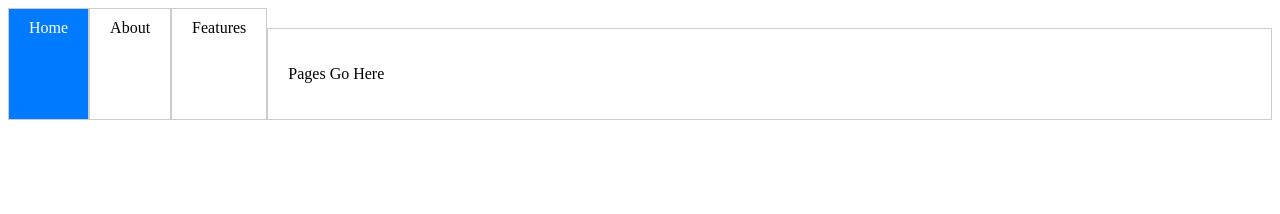
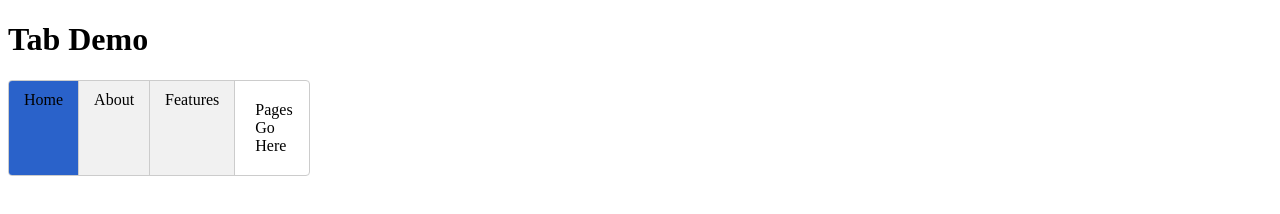
Before and after one commit to acciojob/React-Components-Tabs-anitha-anii, a React app: page / in a window 1280 px wide. Built offline with nearby package versions, Linux system fonts and the light colour scheme.

Commit message:
'chnagers'

```diff
--- a/src/components/App.js
+++ b/src/components/App.js
@@ -1,41 +1,12 @@
-import React,{useState} from "react";
+import React from 'react';
 import '../styles/App.css';
+import Tabs from "./Tabs";
 
-function App(){
-  const [activeTab, setActiveTab] = useState('Home');
-
-  const handleTabClick = (tabName) => {
-    setActiveTab(tabName);
-  };
-
+const App = () => {
   return (
-    <div className="tabs">
-      <div
-        className={activeTab === 'Home' ? 'tab active' : 'tab'}
-        id="Home-tab"
-        onClick={() => handleTabClick('Home')}
-      >
-        Home
-      </div>
-      <div
-        className={activeTab === 'About' ? 'tab active' : 'tab'}
-        id="About-tab"
-        onClick={() => handleTabClick('About')}
-      >
-        About
-      </div>
-      <div
-        className={activeTab === 'Features' ? 'tab active' : 'tab'}
-        id="Features-tab"
-        onClick={() => handleTabClick('Features')}
-      >
-        Features
-      </div>
-      <div className="viewport">
-        {activeTab === 'Home' && <p>Pages Go Here</p>}
-        {activeTab === 'About' && <p>Pages Go Here</p>}
-        {activeTab === 'Features' && <p>Pages Go Here</p>}
-      </div>
+    <div>
+      <h1>Tab Demo</h1>
+      <Tabs />
     </div>
   );
 };
--- /dev/null
+++ b/src/components/Tabs.js
@@ -0,0 +1,35 @@
+import React, { useState } from "react";
+import '../styles/App.css';
+
+const Tab = ({ name, activeTab, setActiveTab }) => {
+  const isActive = activeTab === name;
+
+  const handleClick = () => {
+    setActiveTab(name);
+  };
+
+  return (
+    <div
+      className={`tab ${isActive ? "active" : ""}`}
+      id={`${name}-tab`}
+      onClick={handleClick}
+    >
+      {name}
+    </div>
+  );
+};
+
+const Tabs = () => {
+  const [activeTab, setActiveTab] = useState("Home");
+
+  return (
+    <div className="tabs">
+      <Tab name="Home" activeTab={activeTab} setActiveTab={setActiveTab} />
+      <Tab name="About" activeTab={activeTab} setActiveTab={setActiveTab} />
+      <Tab name="Features" activeTab={activeTab} setActiveTab={setActiveTab} />
+      <div className="viewport">Pages Go Here</div>
+    </div>
+  );
+};
+
+export default Tabs;
--- a/src/styles/App.css
+++ b/src/styles/App.css
@@ -1,22 +1,27 @@
-/* src/components/Tabs.css */
 .tabs {
   display: flex;
+  border: 1px solid #ccc;
+  border-radius: 4px;
+  overflow: hidden;
+  width: 300px;
 }
 
 .tab {
-    padding: 10px 20px;
-    border: 1px solid #ccc;
+  padding: 10px 15px;
   cursor: pointer;
+  border-right: 1px solid #ccc;
+  background-color: #f1f1f1;
+}
+
+.tab:last-child {
+  border-right: none;
 }
 
 .tab.active {
-    background-color: #007bff;
-    color: #fff;
+  background-color: #2a62ca;
 }
 
 .viewport {
-    margin-top: 20px;
   padding: 20px;
-    border: 1px solid #ccc;
-    width: 100%;
+  flex: 1;
 }
```
Lines whose indentation alone changed are shown as unchanged.
